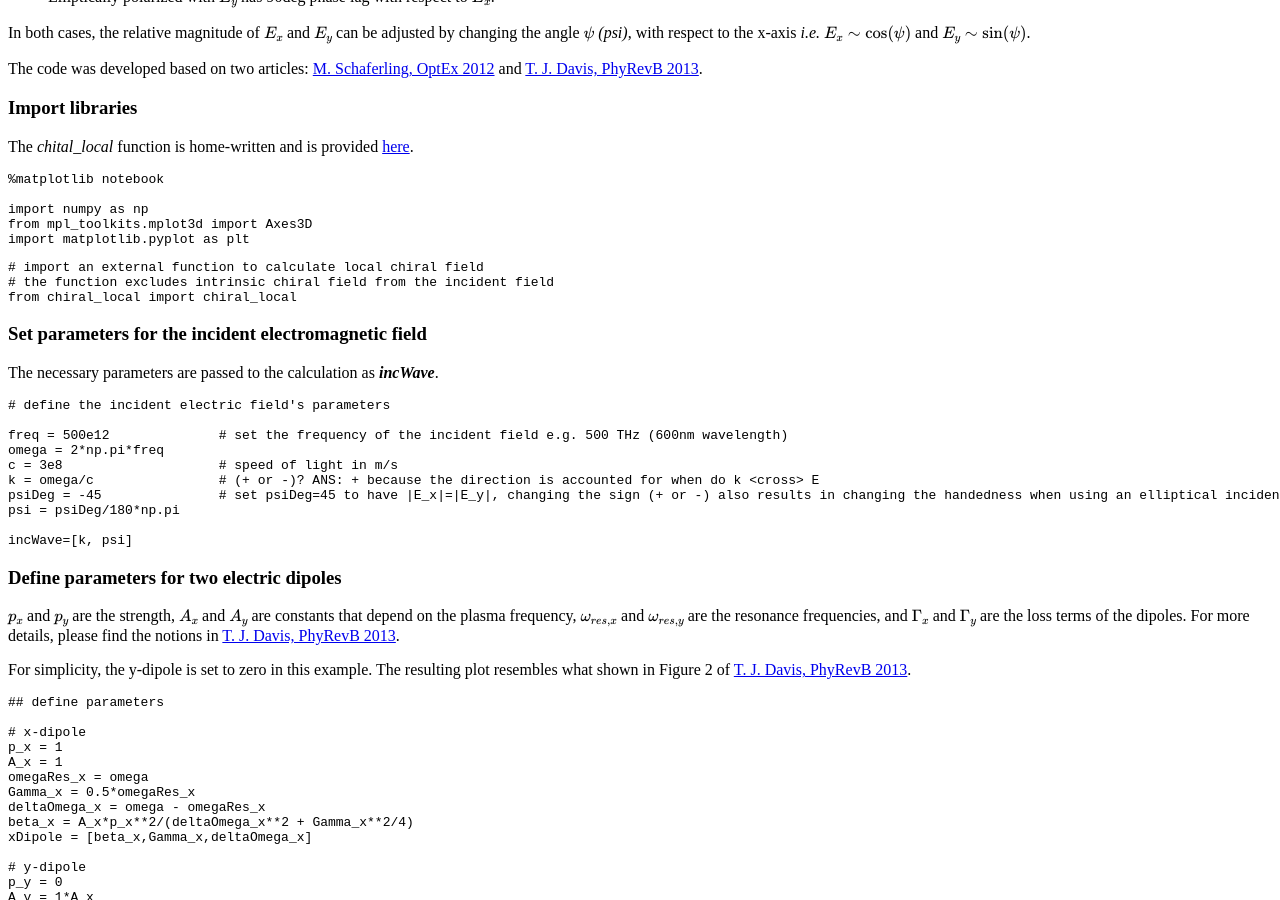
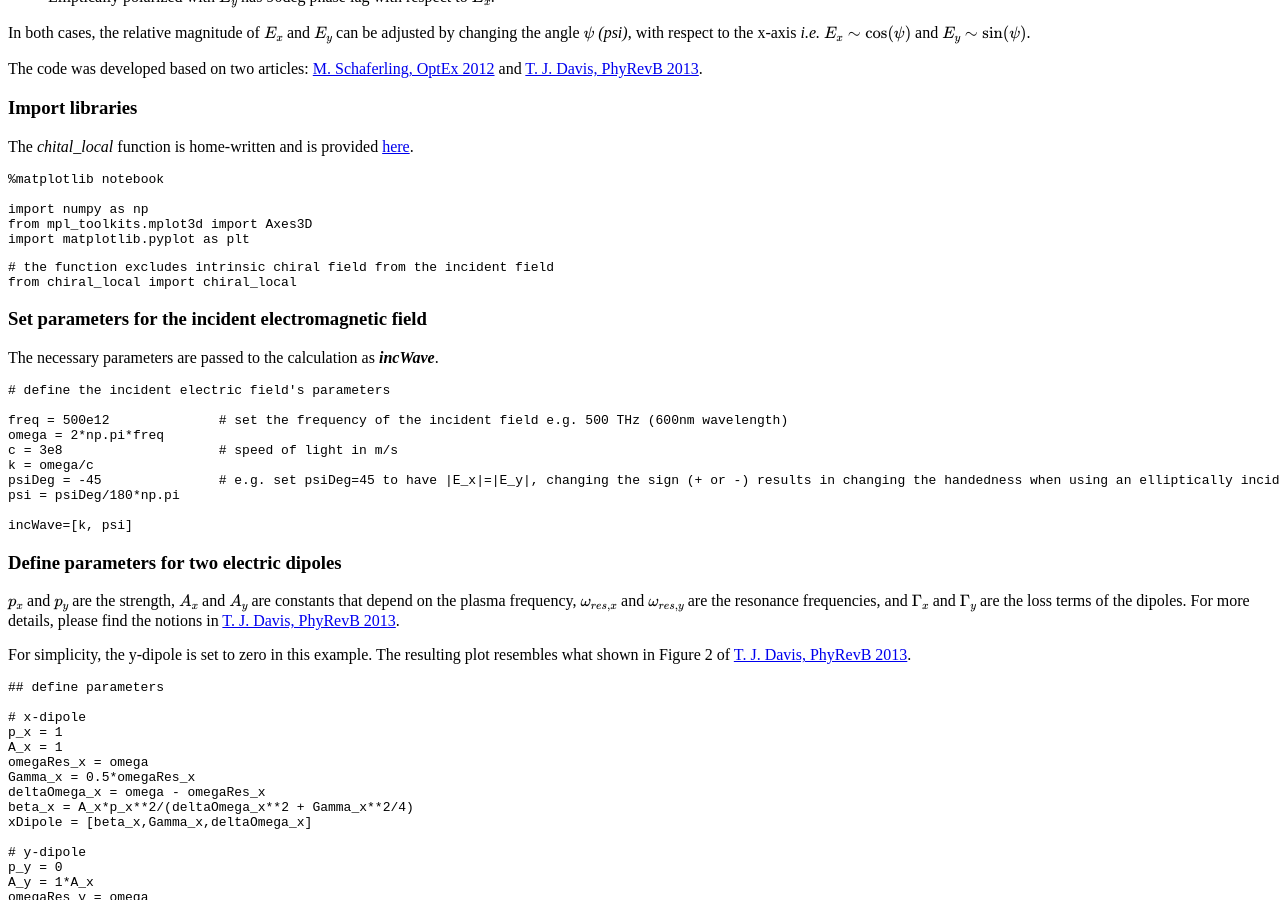
Before and after one commit to clumdee/clumdee.github.io_hyde, a Jekyll site: the page built from codes/_posts/2017-04-22-nearfield-optical-chirality.md, in a window 1280 px wide and 900 px high, scrolled down 592 px. Built offline with Jekyll 4.4.1, drawn with Linux system fonts in a browser that asks for light colours; formulas are drawn with MathJax 3.

Commit message:
remove unnecessary comments

````diff
--- a/codes/_posts/2017-04-22-nearfield-optical-chirality.md
+++ b/codes/_posts/2017-04-22-nearfield-optical-chirality.md
@@ -28,6 +28,7 @@ The code was developed based on two articles: [M. Schaferling, OptEx 2012](https
 
 ### Import libraries
 The *chital_local* function is home-written and is provided [here]({{ page.url }}_note).
+
 ```python
 %matplotlib notebook
 
@@ -38,7 +39,6 @@ import matplotlib.pyplot as plt
 
 
 ```python
-# import an external function to calculate local chiral field
 # the function excludes intrinsic chiral field from the incident field
 from chiral_local import chiral_local
 ```
@@ -53,8 +53,8 @@ The necessary parameters are passed to the calculation as ***incWave***.
 freq = 500e12              # set the frequency of the incident field e.g. 500 THz (600nm wavelength)
 omega = 2*np.pi*freq
 c = 3e8                    # speed of light in m/s
-k = omega/c                # (+ or -)? ANS: + because the direction is accounted for when do k <cross> E
-psiDeg = -45               # set psiDeg=45 to have |E_x|=|E_y|, changing the sign (+ or -) also results in changing the handedness when using an elliptical incident field
+k = omega/c
+psiDeg = -45               # e.g. set psiDeg=45 to have |E_x|=|E_y|, changing the sign (+ or -) results in changing the handedness when using an elliptically incident field
 psi = psiDeg/180*np.pi
 
 incWave=[k, psi]
````
